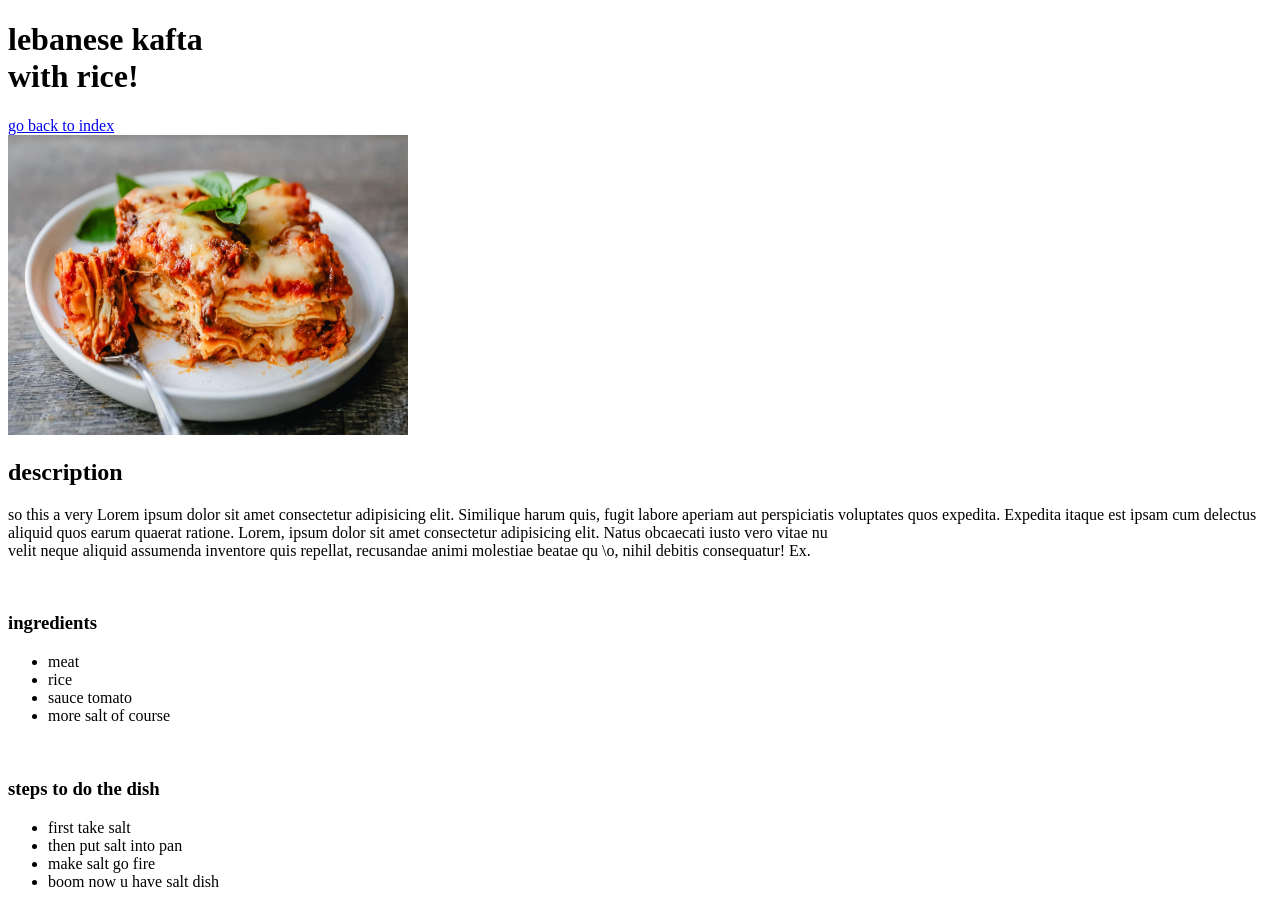
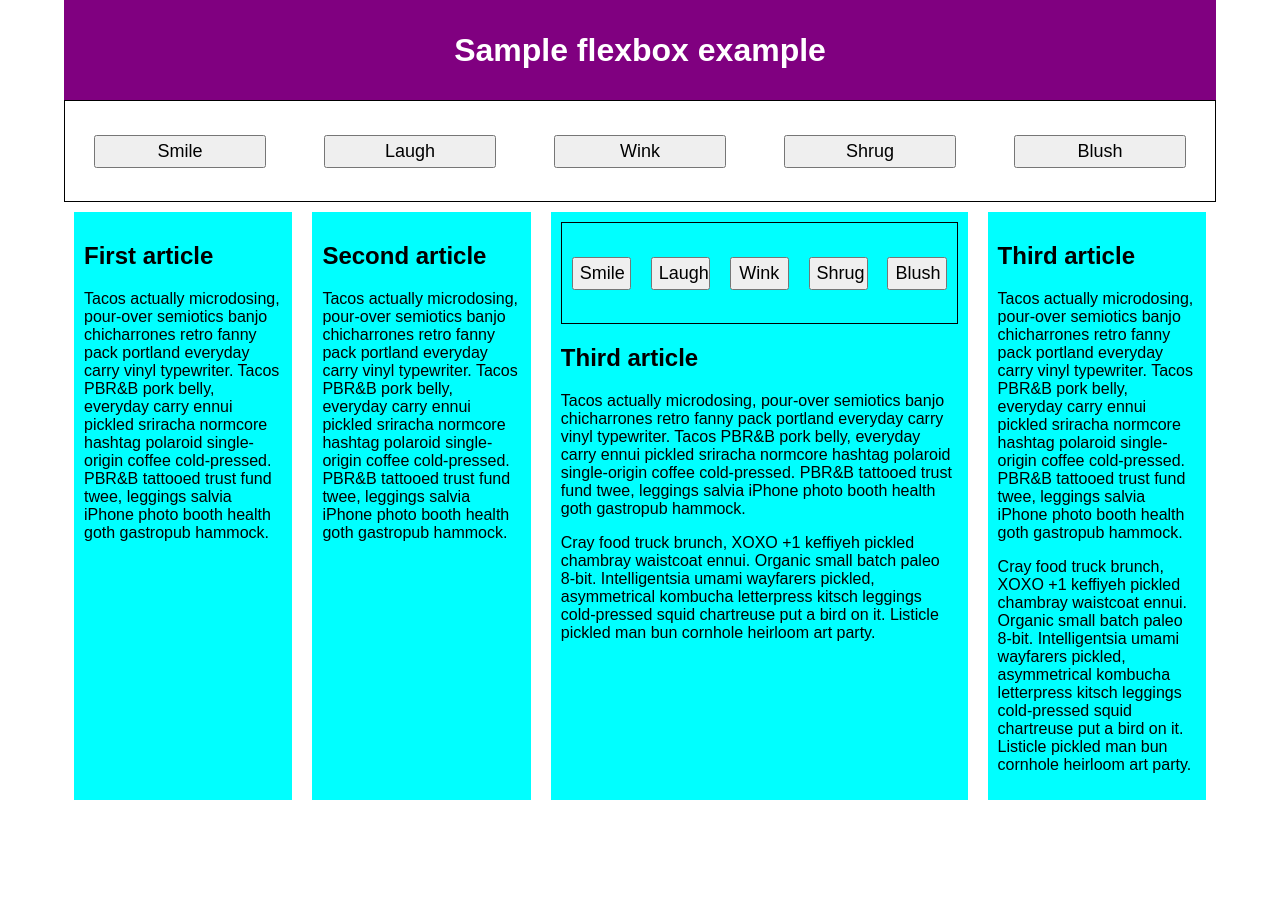
Before and after one commit to alihaydar28/odinHtmlProject, a plain HTML site: page recipes/kafta.html in a window 1280 px wide. After the commit the page ends 810 px from the top, so only its background shows below. Drawn offline with Linux system fonts and the light colour scheme.

Commit message:
this is a test commit

```diff
--- a/recipes/kafta.html
+++ b/recipes/kafta.html
@@ -1,39 +1,132 @@
 <!DOCTYPE html>
-<html lang="en">
-<head>
-    <meta charset="UTF-8">
-    <meta http-equiv="X-UA-Compatible" content="IE=edge">
-    <meta name="viewport" content="width=device-width, initial-scale=1.0">
-    <title> kafta recipe</title>
-</head>
-<body>
-    <h1>lebanese kafta  <br> with rice!</h1>
-    <a href="../index.html"> go back to index</a>
-    <br>
-    <img src="lasagna2.jpg" alt="kafta image" style="width: 400px;height:300px">
-    <h2>description</h2>
-    <p> so this a very Lorem ipsum dolor sit amet consectetur adipisicing elit. Similique
-         harum quis, fugit labore aperiam aut perspiciatis voluptates quos expedita. Expedita itaque est ipsam cum delectus aliquid quos earum quaerat ratione.
-        Lorem, ipsum dolor sit amet consectetur adipisicing elit. Natus obcaecati iusto vero vitae nu<br> velit neque aliquid assumenda inventore quis repellat, recusandae animi molestiae beatae qu
-        \o, nihil debitis consequatur! Ex.
-    </p>
-    <br>
-    <h3>ingredients</h3>
-    <ul>
-        <li>meat</li>
-        <li>rice</li>
-        <li>sauce tomato</li>
-        <li>more salt of course</li>
-    </ul>
-    <br>
-    <h3> steps to do the dish</h3>
-    <ul>
-        <li>first take salt</li>
-        <li>then put salt into pan</li>
-        <li>make salt go fire</li>
-        <li>boom now u have salt dish</li>
-    </ul>
+<html lang="en-us">
+  <head>
+    <meta charset="utf-8">
+    <meta name="viewport" content="width=device-width">
+    <title>Flexbox 0 — starting code</title>
+    <style>
+      html {
+        font-family: sans-serif;
+      }
+
+      body {
+        margin: 0 auto;
+        width: 90%;
+      }
+
+      button {
+        font-size: 18px;
+        line-height: 1.5;
+        width: 15%;
+      }
+
+      div {
+        height: 100px;
+        border: 1px solid black;
+        display:flex;
+        align-items:center;
+        justify-content: space-around;
+
+      }
+
+      header {
+        background: purple;
+        height: 100px;
+      }
+
+      h1 {
+        text-align: center;
+        color: white;
+        line-height: 100px;
+        margin: 0;
+      }
 
 
-</body>
+      article {
+        padding: 10px;
+        margin: 10px;
+        background: aqua;
+        flex: 1;
+        ;
+      }
+
+      article:nth-of-type(3) {
+        flex: 2;
+      }
+
+      /* Add your flexbox CSS below here */
+
+      section{ /* hayda flex container */
+        display:flex;
+        /*
+        gap: 10px;
+        margin-left: 10px;
+        margin-top: 10px;
+        margin-right: 10px;
+        */
+        flex-direction: row;
+        flex-wrap: wrap;
+
+      }
+
+
+
+
+
+    </style>
+  </head>
+  <body>
+    <header>
+      <h1>Sample flexbox example</h1>
+    </header>
+
+    <div>
+        <button>Smile</button>
+        <button>Laugh</button>
+        <button>Wink</button>
+        <button>Shrug</button>
+        <button>Blush</button>
+      </div>
+
+
+
+    <section>
+      <article>
+        <h2>First article</h2>
+
+        <p>Tacos actually microdosing, pour-over semiotics banjo chicharrones retro fanny pack portland everyday carry vinyl typewriter. Tacos PBR&B pork belly, everyday carry ennui pickled sriracha normcore hashtag polaroid single-origin coffee cold-pressed. PBR&B tattooed trust fund twee, leggings salvia iPhone photo booth health goth gastropub hammock.</p>
+      </article>
+
+      <article>
+        <h2>Second article</h2>
+
+        <p>Tacos actually microdosing, pour-over semiotics banjo chicharrones retro fanny pack portland everyday carry vinyl typewriter. Tacos PBR&B pork belly, everyday carry ennui pickled sriracha normcore hashtag polaroid single-origin coffee cold-pressed. PBR&B tattooed trust fund twee, leggings salvia iPhone photo booth health goth gastropub hammock.</p>
+      </article>
+
+      <article class="article3">
+        <div>
+            <button>Smile</button>
+            <button>Laugh</button>
+            <button>Wink</button>
+            <button>Shrug</button>
+            <button>Blush</button>
+          </div>
+        <h2>Third article</h2>
+
+        <p>Tacos actually microdosing, pour-over semiotics banjo chicharrones retro fanny pack portland everyday carry vinyl typewriter. Tacos PBR&B pork belly, everyday carry ennui pickled sriracha normcore hashtag polaroid single-origin coffee cold-pressed. PBR&B tattooed trust fund twee, leggings salvia iPhone photo booth health goth gastropub hammock.</p>
+
+        <p>Cray food truck brunch, XOXO +1 keffiyeh pickled chambray waistcoat ennui. Organic small batch paleo 8-bit. Intelligentsia umami wayfarers pickled, asymmetrical kombucha letterpress kitsch leggings cold-pressed squid chartreuse put a bird on it. Listicle pickled man bun cornhole heirloom art party.</p>
+      </article>
+
+      <article>
+        <h2>Third article</h2>
+
+        <p>Tacos actually microdosing, pour-over semiotics banjo chicharrones retro fanny pack portland everyday carry vinyl typewriter. Tacos PBR&B pork belly, everyday carry ennui pickled sriracha normcore hashtag polaroid single-origin coffee cold-pressed. PBR&B tattooed trust fund twee, leggings salvia iPhone photo booth health goth gastropub hammock.</p>
+
+        <p>Cray food truck brunch, XOXO +1 keffiyeh pickled chambray waistcoat ennui. Organic small batch paleo 8-bit. Intelligentsia umami wayfarers pickled, asymmetrical kombucha letterpress kitsch leggings cold-pressed squid chartreuse put a bird on it. Listicle pickled man bun cornhole heirloom art party.</p>
+      </article>
+
+
+    </section>
+  </body>
 </html>
```
Also changed, not shown: index.html (+1 -19 lines), recipes/lasagna.html (+1 -0 lines).
